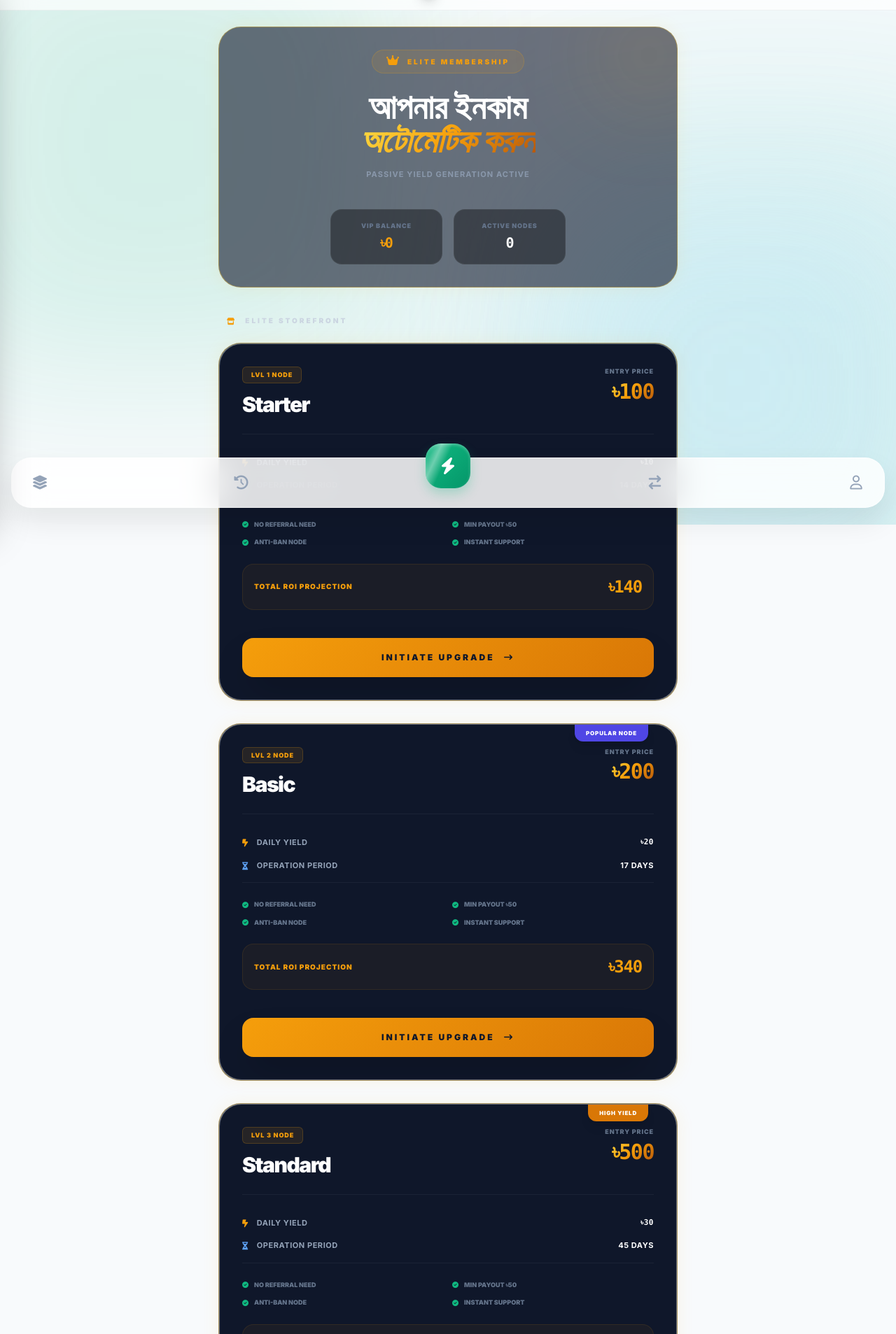
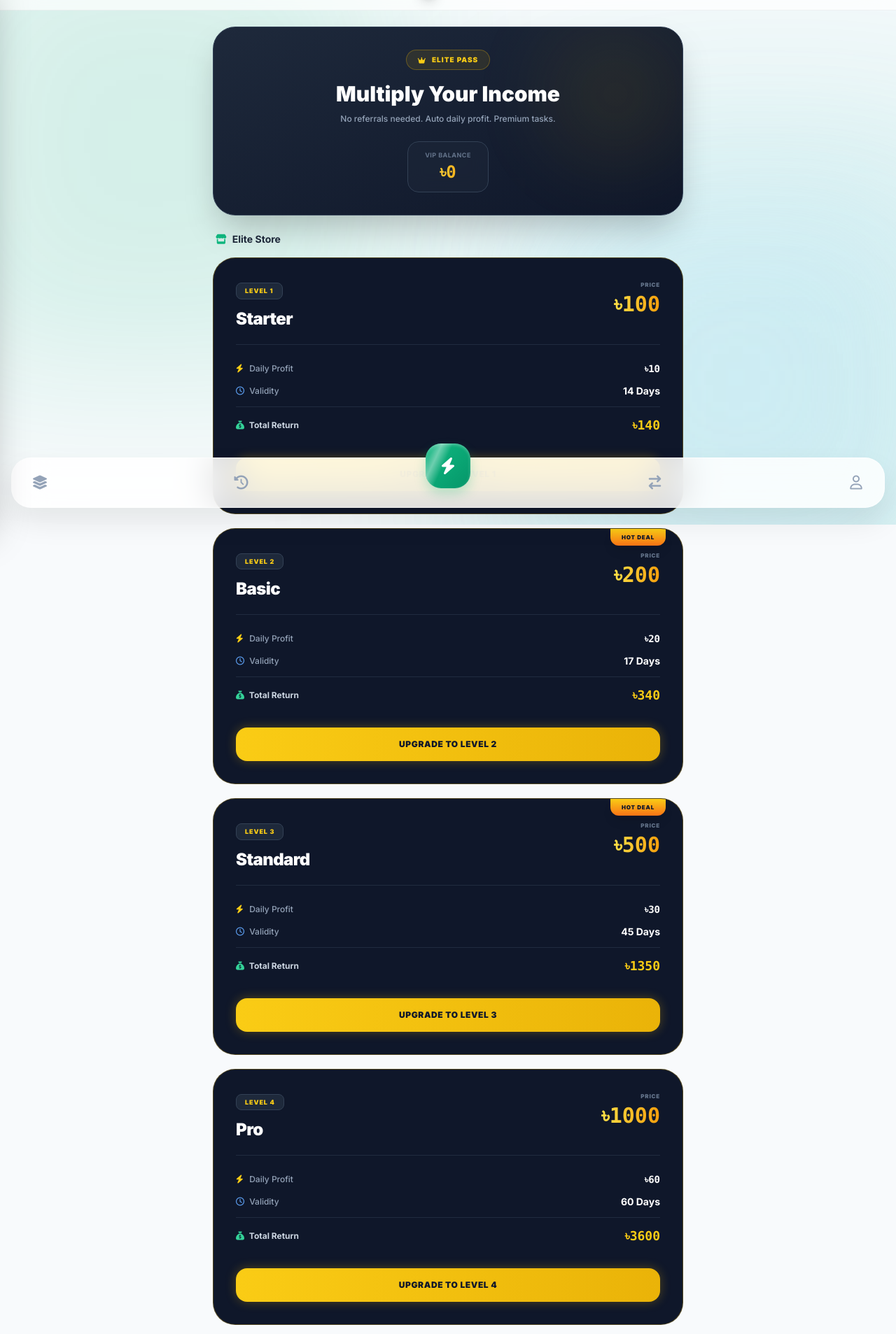
Before and after one commit to siafulislam45/Oay, a Flask app: page /vip in a window 1280 px wide. Shown: the part 50-1957 px from the top of the page at 70% size. Run offline with Flask 3, Linux system fonts and the light colour scheme; the visitor is signed in with stand-in values (Sample User, id 1); data that the repository does not hold is empty; parts of the project's set-up code (start-up, migrations or seed data) failed here and were passed over; some libraries are stand-ins or nearby versions.

Commit message:
Update vip.html

```diff
--- a/templates/vip.html
+++ b/templates/vip.html
@@ -2,137 +2,57 @@
 {% block content %}
 
 <style>
-    /* AI Reveal Animation */
-    .vip-reveal { animation: revealIn 0.7s cubic-bezier(0.16, 1, 0.3, 1) forwards; opacity: 0; }
-    @keyframes revealIn { from { opacity: 0; transform: translateY(30px); } to { opacity: 1; transform: translateY(0); } }
-
-    /* Luxury Glass Cards */
-    .elite-card {
-        background: rgba(15, 23, 42, 0.6);
-        backdrop-filter: blur(20px);
-        border: 1px solid rgba(251, 191, 36, 0.2);
-        border-radius: 32px;
-        position: relative;
-        overflow: hidden;
-    }
-
-    .neon-gold-border {
-        border-color: rgba(251, 191, 36, 0.4);
-        box-shadow: 0 0 25px rgba(251, 191, 36, 0.1);
-    }
-
-    /* Gradient Text */
-    .gold-text {
-        background: linear-gradient(135deg, #FDE047 0%, #F59E0B 50%, #B45309 100%);
-        -webkit-background-clip: text;
-        -webkit-text-fill-color: transparent;
-    }
-
-    /* Claim Button Pulse */
-    .claim-pulse {
-        animation: claimGlow 2s infinite;
-        background: linear-gradient(135deg, #10b981 0%, #059669 100%);
-    }
-    @keyframes claimGlow {
-        0% { box-shadow: 0 0 0 0 rgba(16, 185, 129, 0.4); }
-        70% { box-shadow: 0 0 0 15px rgba(16, 185, 129, 0); }
-        100% { box-shadow: 0 0 0 0 rgba(16, 185, 129, 0); }
-    }
-
-    .btn-upgrade {
-        background: linear-gradient(135deg, #F59E0B 0%, #D97706 100%);
-        color: #0f172a;
-        transition: all 0.3s cubic-bezier(0.4, 0, 0.2, 1);
-    }
-    .btn-upgrade:hover { transform: scale(1.03); box-shadow: 0 0 20px rgba(245, 158, 11, 0.4); }
-
-    .shimmer {
-        position: relative; overflow: hidden;
-    }
-    .shimmer::after {
-        content: ''; position: absolute; top: 0; left: -150%; width: 50%; height: 100%;
-        background: linear-gradient(to right, transparent, rgba(255,255,255,0.1), transparent);
-        transform: skewX(-20deg); animation: shimmer 4s infinite;
-    }
-    @keyframes shimmer { 100% { left: 200%; } }
+    .gold-gradient { background: linear-gradient(to right, #FDE047, #F59E0B); -webkit-background-clip: text; -webkit-text-fill-color: transparent; }
+    .vip-card { background: #0F172A; border: 1px solid rgba(234, 179, 8, 0.3); transition: transform 0.3s; }
+    .vip-card:hover { transform: translateY(-5px); box-shadow: 0 20px 40px -10px rgba(234, 179, 8, 0.2); border-color: rgba(234, 179, 8, 0.6); }
+    .shimmer { position: relative; overflow: hidden; }
+    .shimmer::after { content: ''; position: absolute; top: 0; left: -100%; width: 50%; height: 100%; background: linear-gradient(to right, transparent, rgba(255,255,255,0.1), transparent); transform: skewX(-20deg); animation: shimmer 4s infinite; }
 </style>
 
-<div class="max-w-2xl mx-auto space-y-10 vip-reveal pb-32 pt-4 px-2">
+<div class="max-w-2xl mx-auto space-y-6 pb-32 pt-4 fade-in">
 
-    <!-- ১. VIP হিরো ব্যানার (Elite HUD) -->
-    <div class="elite-card p-8 bg-gradient-to-br from-amber-950/40 to-slate-950 neon-gold-border text-center shimmer">
-        <div class="absolute -top-10 -right-10 w-40 h-40 bg-amber-500/10 rounded-full blur-3xl"></div>
+    <!-- HERO -->
+    <div class="bg-gradient-to-br from-[#1E293B] to-[#0F172A] p-8 rounded-[32px] text-white text-center shadow-2xl relative overflow-hidden border border-slate-700">
+        <div class="absolute top-0 right-0 w-48 h-48 bg-yellow-500 opacity-10 rounded-full blur-3xl"></div>
+        <div class="relative z-10">
+            <div class="inline-flex items-center gap-2 bg-yellow-500/10 border border-yellow-500/30 px-4 py-1.5 rounded-full mb-4 text-[10px] font-black tracking-widest uppercase text-yellow-400">
+                <i class="fa-solid fa-crown"></i> Elite Pass
+            </div>
+            <h2 class="text-3xl font-black mb-2 leading-tight">Multiply Your Income</h2>
+            <p class="text-xs text-slate-400 max-w-xs mx-auto font-medium">No referrals needed. Auto daily profit. Premium tasks.</p>
 
-        <div class="relative z-10">
-            <div class="inline-flex items-center gap-3 bg-amber-500/10 border border-amber-500/20 px-5 py-2 rounded-full mb-6">
-                <i class="fa-solid fa-crown text-amber-500 animate-bounce"></i>
-                <span class="text-[10px] font-black text-amber-500 tracking-[3px] uppercase">Elite Membership</span>
-            </div>
-            <h2 class="text-3xl md:text-5xl font-black text-white leading-tight mb-4">আপনার ইনকাম <br> <span class="gold-text italic">অটোমেটিক করুন</span></h2>
-            <p class="text-[11px] text-slate-400 max-w-xs mx-auto leading-relaxed font-bold uppercase tracking-widest opacity-80">
-                Passive Yield Generation Active
-            </p>
-
-            <!-- Dual Stats HUD -->
-            <div class="mt-10 flex justify-center gap-4">
-                <div class="bg-black/40 px-6 py-4 rounded-2xl border border-white/5 flex-1 max-w-[160px]">
-                    <p class="text-[9px] font-black uppercase text-slate-500 mb-1 tracking-widest">VIP Balance</p>
-                    <p class="text-xl font-black text-amber-500 font-mono tracking-tighter">৳{{ user.vip_balance or 0 }}</p>
-                </div>
-                <div class="bg-black/40 px-6 py-4 rounded-2xl border border-white/5 flex-1 max-w-[160px]">
-                    <p class="text-[9px] font-black uppercase text-slate-500 mb-1 tracking-widest">Active Nodes</p>
-                    <p class="text-xl font-black text-white font-mono tracking-tighter">{{ my_vips|length if my_vips else 0 }}</p>
-                </div>
+            <div class="mt-6 inline-block bg-slate-800/50 px-6 py-3 rounded-2xl border border-slate-700 backdrop-blur-md">
+                <p class="text-[9px] font-bold uppercase text-slate-500 mb-0.5 tracking-wider">VIP Balance</p>
+                <p class="text-2xl font-black gold-gradient font-mono">৳{{ user.vip_balance or 0 }}</p>
             </div>
         </div>
     </div>
 
-    <!-- ২. আমার সক্রিয় প্যাকেজ (Active Nodes) -->
-    {% if my_vips and my_vips|length > 0 %}
+    <!-- MY ACTIVE PACKAGES -->
+    {% if my_vips %}
     <div>
-        <div class="flex items-center justify-between px-3 mb-5">
-            <h3 class="font-black text-slate-300 text-[10px] uppercase tracking-[3px] flex items-center gap-3">
-                <span class="w-1.5 h-1.5 rounded-full bg-emerald-500 animate-pulse"></span>
-                রানিং প্যাকেজ সমূহ
-            </h3>
-            <span class="text-[9px] bg-emerald-500/10 text-emerald-400 px-3 py-1 rounded-full font-black border border-emerald-500/20">
-                ONLINE: {{ my_vips|length }}
-            </span>
-        </div>
-
-        <div class="grid gap-5">
+        <h3 class="font-bold text-slate-800 text-sm mb-3 px-1 flex items-center gap-2"><i class="fa-solid fa-bolt text-yellow-500"></i> My Active Passes</h3>
+        <div class="space-y-3">
             {% for vip in my_vips %}
-            <div class="elite-card p-6 flex items-center justify-between group transition-all">
-                <div class="flex items-center gap-5">
-                    <!-- Node ID -->
-                    <div class="h-14 w-14 rounded-2xl bg-slate-900 flex flex-col items-center justify-center border border-white/5 shadow-inner">
-                        <span class="text-[8px] text-slate-500 font-black">NODE</span>
-                        <span class="text-xl font-black text-amber-500">{{ vip.level_id }}</span>
+            <div class="clean-card p-5 flex items-center justify-between relative overflow-hidden border-l-4 border-l-yellow-400">
+                <div class="flex items-center gap-4 pl-1">
+                    <div class="h-12 w-12 rounded-xl bg-slate-900 text-white flex flex-col items-center justify-center shadow-md">
+                        <span class="text-[8px] font-black uppercase text-slate-400">LVL</span>
+                        <span class="text-lg font-black text-yellow-400">{{ vip.level_id }}</span>
                     </div>
                     <div>
-                        <h4 class="font-black text-slate-100 text-sm tracking-tight uppercase">Level {{ vip.level_id }} Node</h4>
-                        <p class="text-[10px] text-slate-500 font-mono mt-1 flex items-center gap-1.5">
-                            <i class="fa-regular fa-clock text-blue-500"></i> Exp: {{ vip.expires_at[:10] }}
-                        </p>
+                        <h4 class="font-bold text-slate-800 text-sm">Level {{ vip.level_id }}</h4>
+                        <p class="text-[9px] text-slate-500 mt-1 font-mono bg-slate-50 px-2 py-0.5 rounded border border-slate-100 inline-block">Exp: {{ vip.expires_at[:10] }}</p>
                     </div>
                 </div>
-
                 <div class="text-right">
-                    <p class="text-xs font-black text-emerald-400 font-mono mb-3 uppercase tracking-tighter">
-                        +৳{{ vip.profit }}/Day
-                    </p>
-
+                    <p class="text-sm font-black text-emerald-500 font-mono mb-2">+৳{{ vip.profit }}/Day</p>
                     {% if vip.last_claim == today_date %}
-                        <div class="px-5 py-2.5 rounded-xl text-[10px] font-black bg-white/5 text-slate-600 border border-white/5 uppercase tracking-widest">
-                            <i class="fa-solid fa-check-double mr-1"></i> Synced
-                        </div>
+                        <button disabled class="bg-slate-100 text-slate-400 px-4 py-2 rounded-xl text-[10px] font-bold cursor-not-allowed border border-slate-200"><i class="fa-solid fa-check-double"></i> Claimed</button>
                     {% else %}
                         <form method="POST" action="/vip">
-                            <input type="hidden" name="action" value="claim">
-                            <input type="hidden" name="vip_id" value="{{ vip.id }}">
-                            <button type="submit" class="claim-pulse px-6 py-2.5 rounded-xl text-[10px] font-black text-white uppercase tracking-[2px] transition-all active:scale-95 shadow-lg">
-                                Collect <i class="fa-solid fa-bolt ml-1"></i>
-                            </button>
+                            <input type="hidden" name="action" value="claim"><input type="hidden" name="vip_id" value="{{ vip.id }}">
+                            <button type="submit" class="btn-emerald text-white px-5 py-2 rounded-xl text-[10px] font-bold shadow-lg animate-pulse">Claim Profit</button>
                         </form>
                     {% endif %}
                 </div>
@@ -142,83 +62,40 @@
     </div>
     {% endif %}
 
-    <!-- ৩. প্যাকেজ স্টোর (The Storefront) -->
+    <!-- VIP PLANS STORE -->
     <div>
-        <h3 class="font-black text-slate-300 text-[10px] uppercase tracking-[3px] mb-6 px-3 flex items-center gap-3">
-            <i class="fa-solid fa-store text-amber-500"></i> Elite Storefront
-        </h3>
-
-        <div class="grid gap-8">
+        <h3 class="font-bold text-slate-800 text-sm mb-4 px-1 mt-6 flex items-center gap-2"><i class="fa-solid fa-store text-emerald-500"></i> Elite Store</h3>
+        <div class="grid gap-5">
             {% for id, plan in plans.items() %}
-            <div class="elite-card p-[1px] group shimmer neon-gold-border">
-                <div class="bg-slate-900 rounded-[31px] p-8 relative z-10">
-
-                    <!-- Top Ribbon Badges -->
-                    {% if id == 2 %}
-                    <div class="absolute top-0 right-10 bg-indigo-600 text-white text-[8px] font-black px-4 py-1.5 rounded-b-xl shadow-lg tracking-widest uppercase">
-                        Popular Node
-                    </div>
-                    {% elif id == 3 %}
-                    <div class="absolute top-0 right-10 bg-amber-600 text-white text-[8px] font-black px-4 py-1.5 rounded-b-xl shadow-lg tracking-widest uppercase">
-                        High Yield
-                    </div>
+            <div class="vip-card rounded-[32px] p-6 md:p-8 shimmer group">
+                {% if id == 2 or id == 3 %}
+                <div class="absolute top-0 right-6 bg-gradient-to-b from-yellow-400 to-orange-500 text-slate-900 text-[8px] font-black px-4 py-1.5 rounded-b-xl shadow-lg tracking-widest">HOT DEAL</div>
                 {% endif %}
 
-                    <!-- Card Header -->
-                    <div class="flex justify-between items-start mb-8 border-b border-white/5 pb-6">
+                <div class="flex justify-between items-start mb-6 border-b border-slate-700/50 pb-5">
                     <div>
-                            <div class="flex items-center gap-2 mb-3">
-                                <span class="text-[9px] font-black bg-amber-500/10 text-amber-500 px-3 py-1 rounded-md border border-amber-500/20 uppercase tracking-widest">LVL {{ id }} Node</span>
-                            </div>
-                            <h3 class="text-3xl font-black text-white tracking-tighter">{{ plan.name }}</h3>
+                        <span class="text-[9px] bg-slate-800 text-yellow-400 px-3 py-1 rounded-lg font-black tracking-widest mb-3 inline-block border border-slate-700">LEVEL {{ id }}</span>
+                        <h3 class="text-2xl font-black text-white tracking-tight">{{ plan.name }}</h3>
                     </div>
                     <div class="text-right">
-                            <p class="text-[9px] text-slate-500 font-black uppercase tracking-widest mb-1">Entry Price</p>
-                            <h2 class="text-3xl font-black gold-text font-mono tracking-tighter">৳{{ plan.price }}</h2>
+                        <p class="text-[8px] text-slate-500 uppercase font-black mb-1 tracking-widest">Price</p>
+                        <h2 class="text-3xl font-black gold-gradient font-mono">৳{{ plan.price }}</h2>
                     </div>
                 </div>
 
-                    <!-- Features Analysis -->
-                    <div class="space-y-4 mb-10">
-                        <div class="flex items-center justify-between text-[11px] font-bold uppercase tracking-wider">
-                            <span class="text-slate-400 flex items-center gap-3"><i class="fa-solid fa-bolt-lightning text-amber-500"></i> Daily Yield</span>
-                            <span class="text-white font-mono">৳{{ plan.daily_profit }}</span>
-                        </div>
-                        <div class="flex items-center justify-between text-[11px] font-bold uppercase tracking-wider">
-                            <span class="text-slate-400 flex items-center gap-3"><i class="fa-solid fa-hourglass-half text-blue-400"></i> Operation Period</span>
-                            <span class="text-white">{{ plan.days }} Days</span>
+                <div class="space-y-3 mb-8">
+                    <div class="flex items-center justify-between text-sm"><span class="text-slate-400 font-medium text-xs"><i class="fa-solid fa-bolt text-yellow-400 w-4"></i> Daily Profit</span><span class="text-white font-bold font-mono">৳{{ plan.daily_profit }}</span></div>
+                    <div class="flex items-center justify-between text-sm"><span class="text-slate-400 font-medium text-xs"><i class="fa-regular fa-clock text-blue-400 w-4"></i> Validity</span><span class="text-white font-bold">{{ plan.days }} Days</span></div>
+                    <div class="flex items-center justify-between text-sm border-t border-slate-700/50 pt-3 mt-1"><span class="text-slate-300 font-bold text-xs"><i class="fa-solid fa-sack-dollar text-emerald-400 w-4"></i> Total Return</span><span class="text-yellow-400 font-black font-mono text-lg">৳{{ plan.daily_profit * plan.days }}</span></div>
                 </div>
 
-                        <div class="pt-6 mt-6 border-t border-white/5">
-                            <div class="grid grid-cols-2 gap-3 mb-6">
-                                <p class="text-[9px] text-slate-500 font-black uppercase flex items-center gap-2"><i class="fa-solid fa-circle-check text-emerald-500"></i> No Referral Need</p>
-                                <p class="text-[9px] text-slate-500 font-black uppercase flex items-center gap-2"><i class="fa-solid fa-circle-check text-emerald-500"></i> Min Payout ৳50</p>
-                                <p class="text-[9px] text-slate-500 font-black uppercase flex items-center gap-2"><i class="fa-solid fa-circle-check text-emerald-500"></i> Anti-Ban Node</p>
-                                <p class="text-[9px] text-slate-500 font-black uppercase flex items-center gap-2"><i class="fa-solid fa-circle-check text-emerald-500"></i> Instant Support</p>
-                            </div>
-
-                            <!-- ROI Projection -->
-                            <div class="bg-amber-500/5 p-4 rounded-2xl border border-amber-500/10 flex justify-between items-center">
-                                <span class="text-[10px] font-black text-amber-500 uppercase tracking-widest">Total ROI Projection</span>
-                                <span class="text-2xl font-black text-amber-500 font-mono tracking-tighter">৳{{ plan.daily_profit * plan.days }}</span>
-                            </div>
-                        </div>
-                    </div>
-
-                    <!-- Action Link -->
-                    <a href="/vip/buy/{{ id }}" class="btn-upgrade block w-full text-center py-5 rounded-2xl font-black text-xs uppercase tracking-[3px] shadow-2xl active:scale-95 transition-all">
-                        Initiate Upgrade <i class="fa-solid fa-arrow-right-long ml-2"></i>
+                <a href="/vip/buy/{{ id }}" class="block w-full bg-gradient-to-r from-yellow-400 to-yellow-500 text-slate-900 text-center py-4 rounded-2xl font-black text-xs uppercase tracking-wider hover:scale-[1.02] transition shadow-[0_0_15px_rgba(234,179,8,0.3)]">
+                    Upgrade to Level {{ id }}
                 </a>
-                </div>
             </div>
             {% endfor %}
         </div>
     </div>
 
-    <!-- ৪. সেফটি ডিসক্লেইমার -->
-    <div class="text-center opacity-30 mt-10">
-        <p class="text-[9px] font-mono text-slate-600 tracking-[3px] uppercase">Secure Quantum Assets • Lifetime Warranty Node</p>
-    </div>
-
 </div>
 {% endblock %}
```
Lines whose indentation alone changed are shown as unchanged.
